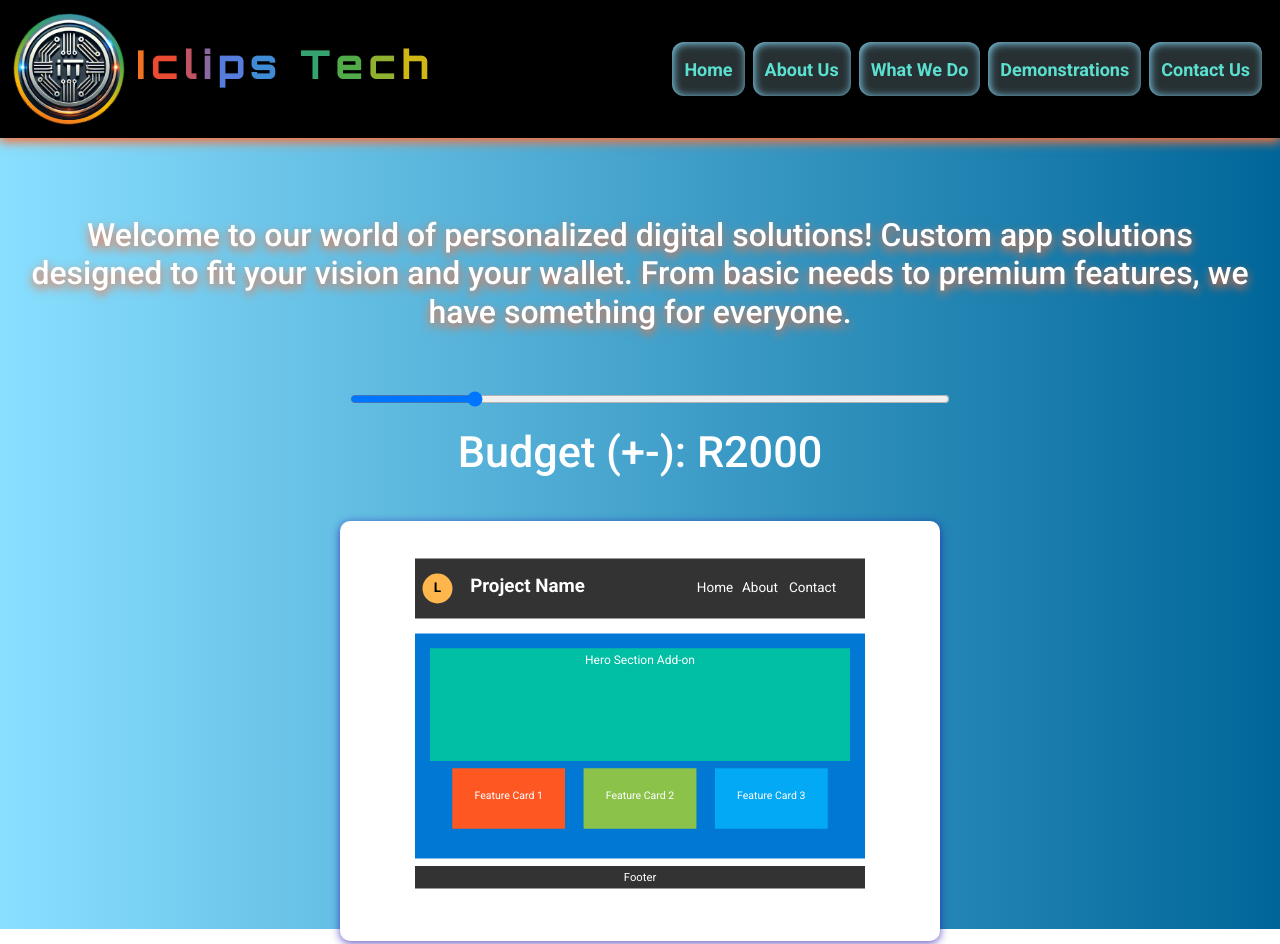
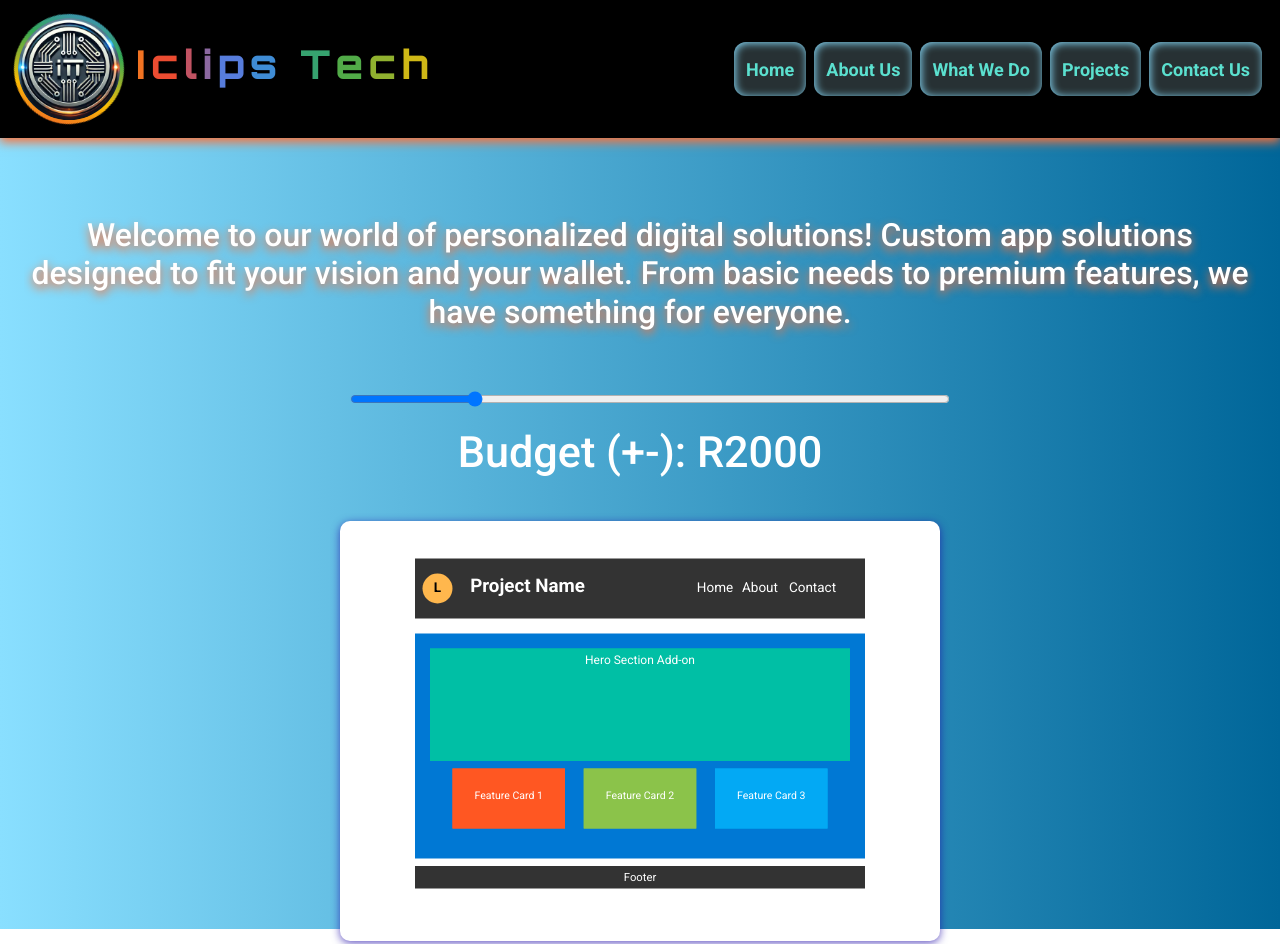
Before and after one commit to iClips/home, a website: page index.html in a window 1280 px wide. Shown: the top 944 px of the page. Drawn offline with nearby package versions, Linux system fonts and the light colour scheme.

Commit message:
Update index.html
Signed-off-by: Iclips Tech <theronclintwilliam@gmail.com>

```diff
--- a/index.html
+++ b/index.html
@@ -53,7 +53,7 @@
 				<li class="scroll-to-section"><a href="#welcome" class="menu-item responsive">Home</a></li>
 				<li class="scroll-to-section"><a href="#about" class="menu-item responsive">About Us</a></li>
 				<li class="scroll-to-section"><a href="#types" class="menu-item responsive">What We Do</a></li>
-				<li class="scroll-to-section"><a href="#projects" class="menu-item responsive">Demonstrations</a></li>
+				<li class="scroll-to-section"><a href="#projects" class="menu-item responsive">Projects</a></li>
 				<li class="scroll-to-section"><a href="#contact-us" class="menu-item responsive">Contact Us</a></li>
 			</ul>
 		</nav>
@@ -772,7 +772,7 @@
 
 		<section id="projects" class="content-box">
 			<div class="center-heading">
-				<h2 class="responsive">Explore <em>Our Demo </em>Projects</h2>
+				<h2 class="responsive">Explore <em>Our</em>Projects</h2>
 			</div>
 
 			<div class="container">
@@ -855,7 +855,7 @@
 
 								<div class="text">
 									<a href="https://iclips.co.za/projects/windowblinds" class="app-link responsive">
-										<h4 class="responsive">Window Blinds Demo</h4>
+										<h4 class="responsive">Window Blinds</h4>
 									</a>
 									<p>Transform your windows with stunning blinds. Experience
 										unparalleled elegance and functionality with our custom blinds, tailored to fit
```
